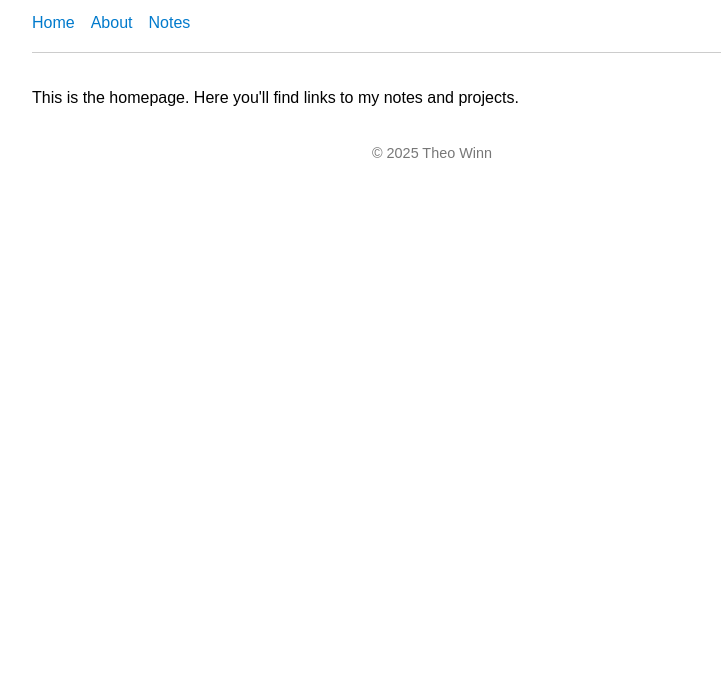
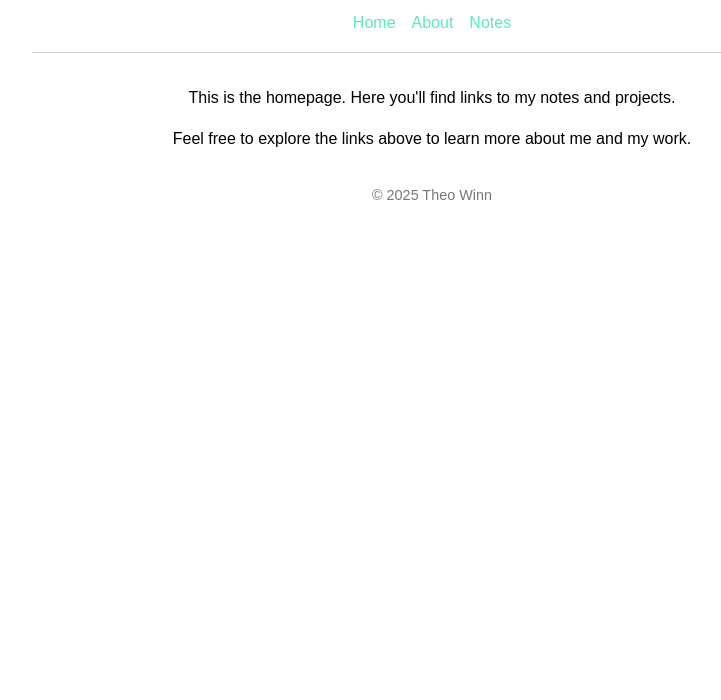
Before and after one commit to TheoWinn/Website, a plain HTML site: page index.html in a window 1280 px wide. Shown: the part 100-800 px from the top of the page, without its empty margins (208-929 px from the left). Drawn offline with Linux system fonts and the light colour scheme.

Commit message:
styled+added paragraph

```diff
--- a/index.html
+++ b/index.html
@@ -20,6 +20,7 @@
 
   <main>
     <p>This is the homepage. Here you'll find links to my notes and projects.</p>
+    <p>Feel free to explore the links above to learn more about me and my work.</p>
   </main>
 
   <footer>
--- a/style.css
+++ b/style.css
@@ -4,6 +4,10 @@ body {
   margin: auto;
   padding: 1rem;
   line-height: 1.6;
+}
+
+main {
+    text-align: center;
 }
 
 header {
@@ -16,11 +20,12 @@ nav ul {
   padding: 0;
   display: flex;
   gap: 1rem;
+  justify-content: center;
 }
 
 nav a {
   text-decoration: none;
-  color: #007acc;
+  color: #58edb6;
 }
 
 nav a:hover {
@@ -33,3 +38,8 @@ footer {
   color: #777;
   text-align: center;
 }
+
+h1 {
+    font-family: 'Georgia', serif;
+    text-align: center;
+}
```
